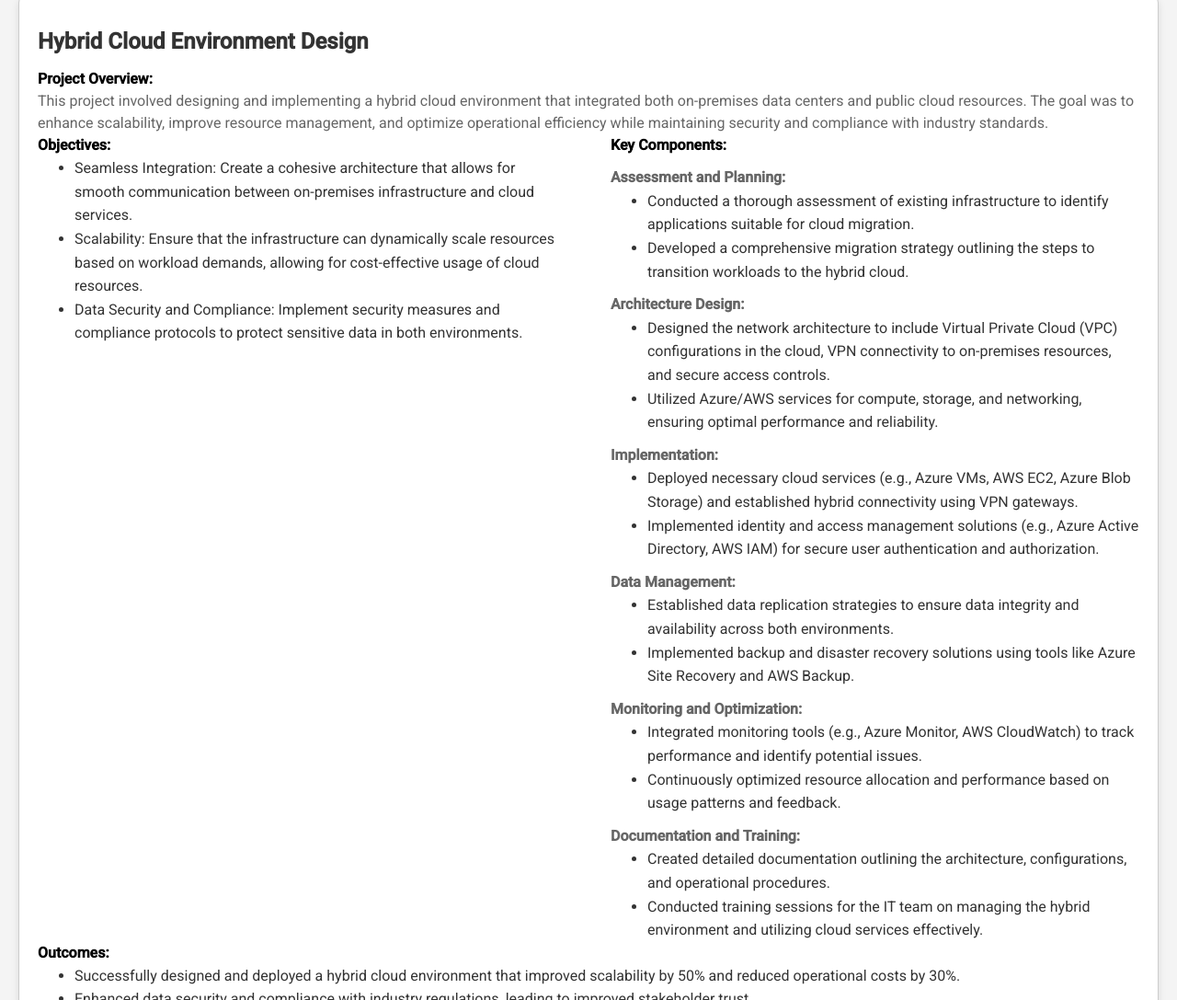
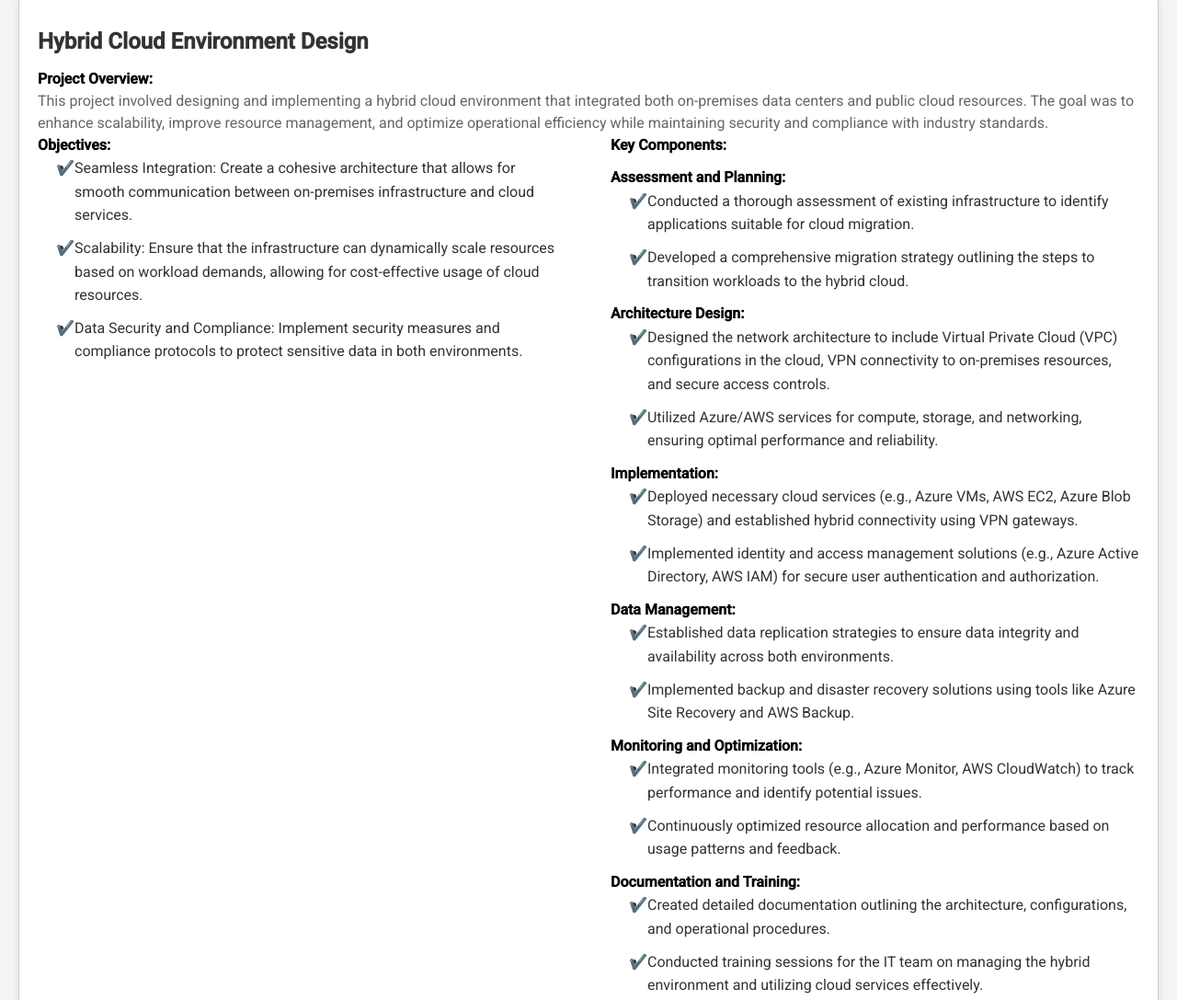
Before and after one commit to hsandhu05/portfolio, a plain HTML site: page index.html in a window 1280 px wide. Shown: the part 644-1731 px from the top of the page at 92% size. Drawn offline with Linux system fonts and the light colour scheme.

Commit message:
style css

```diff
--- a/style.css
+++ b/style.css
@@ -80,22 +80,30 @@ nav ul li a:hover {
     background-color: white;
     padding: 20px;
     border-radius: 8px;
-    box-shadow: 0 4px 8px rgba(0, 0, 0, 0.1);
-    transition: transform 0.3s;
+    box-shadow: 0 4px 16px rgba(0, 0, 0, 0.2);
+    transition: transform 0.3s, box-shadow 0.3s;
 }
 
 .project:hover {
     transform: translateY(-5px);
+    box-shadow: 0 8px 24px rgba(0, 0, 0, 0.3);
 }
 
 .project img {
     max-width: 100%;
+    aspect-ratio: 16 / 9; /* Maintain a consistent aspect ratio */
     border-radius: 8px;
+    transition: transform 0.3s;
+}
+
+.project img:hover {
+    transform: scale(1.05); /* Slight zoom effect on hover */
 }
 
 .project h3 {
     font-size: 1.5rem;
     margin: 15px 0;
+    color: #333;
 }
 
 .project p {
@@ -148,6 +156,7 @@ footer p {
         grid-template-columns: 1fr;
     }
 }
+
 /* Dark mode styles */
 body.dark-mode {
     background-color: #121212;
@@ -194,9 +203,21 @@ ul {
     padding-left: 20px; /* Adjust this value to move bullets to the right */
 }
 
+ul li {
+    position: relative; /* For custom bullet points */
+    margin-bottom: 10px; /* Space between list items */
+}
+
+ul li::before {
+    content: "✔️"; /* Use a check mark for list items */
+    position: absolute;
+    left: -20px; /* Adjust position */
+    color: #ff6600; /* Color for bullet */
+}
+
 h4 {
     margin-top: 10px; /* Space above subsection titles */
-    color: #666; /* Lighter color for subheadings */
+    color: #040404; /* Lighter color for subheadings */
 }
 
 strong {
```
